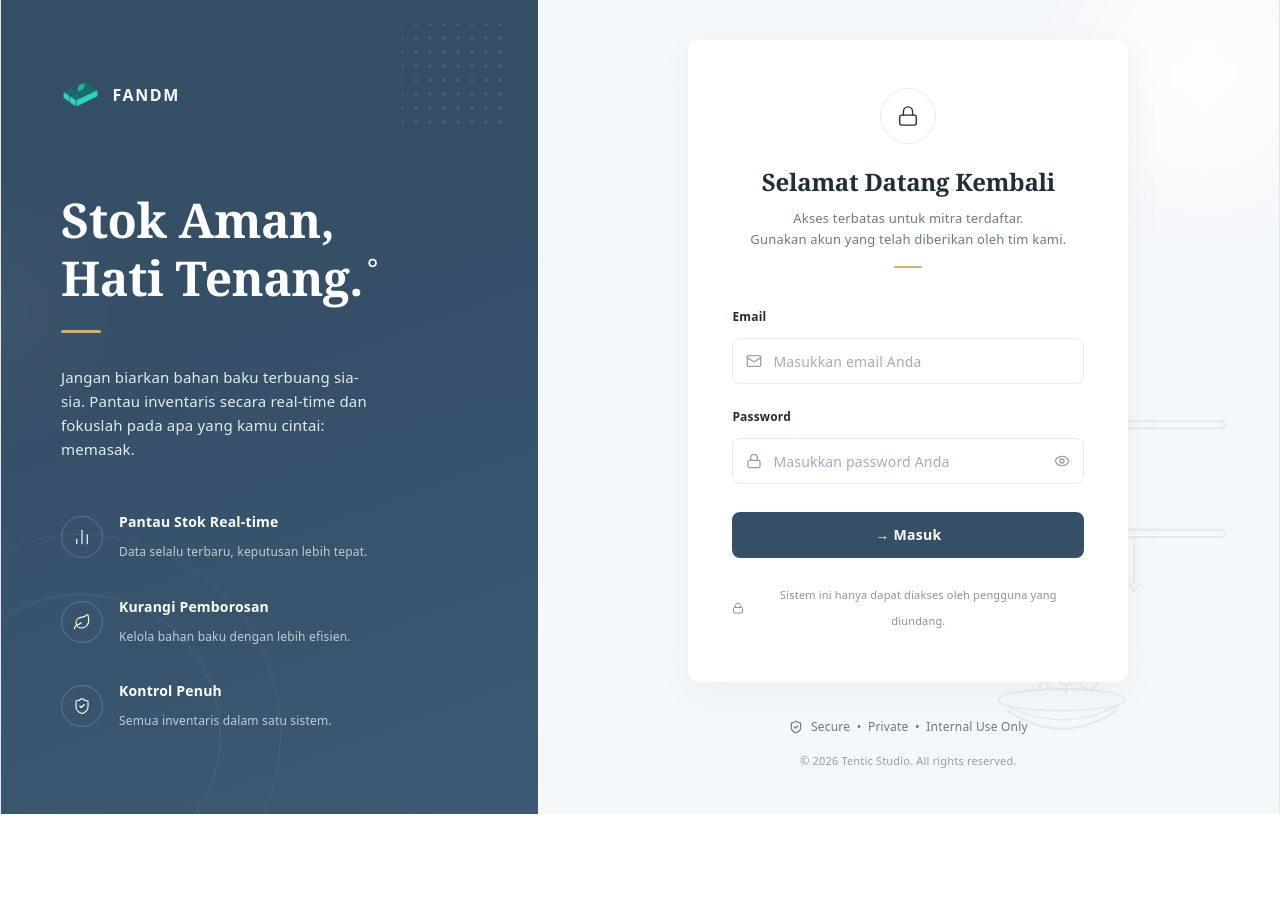
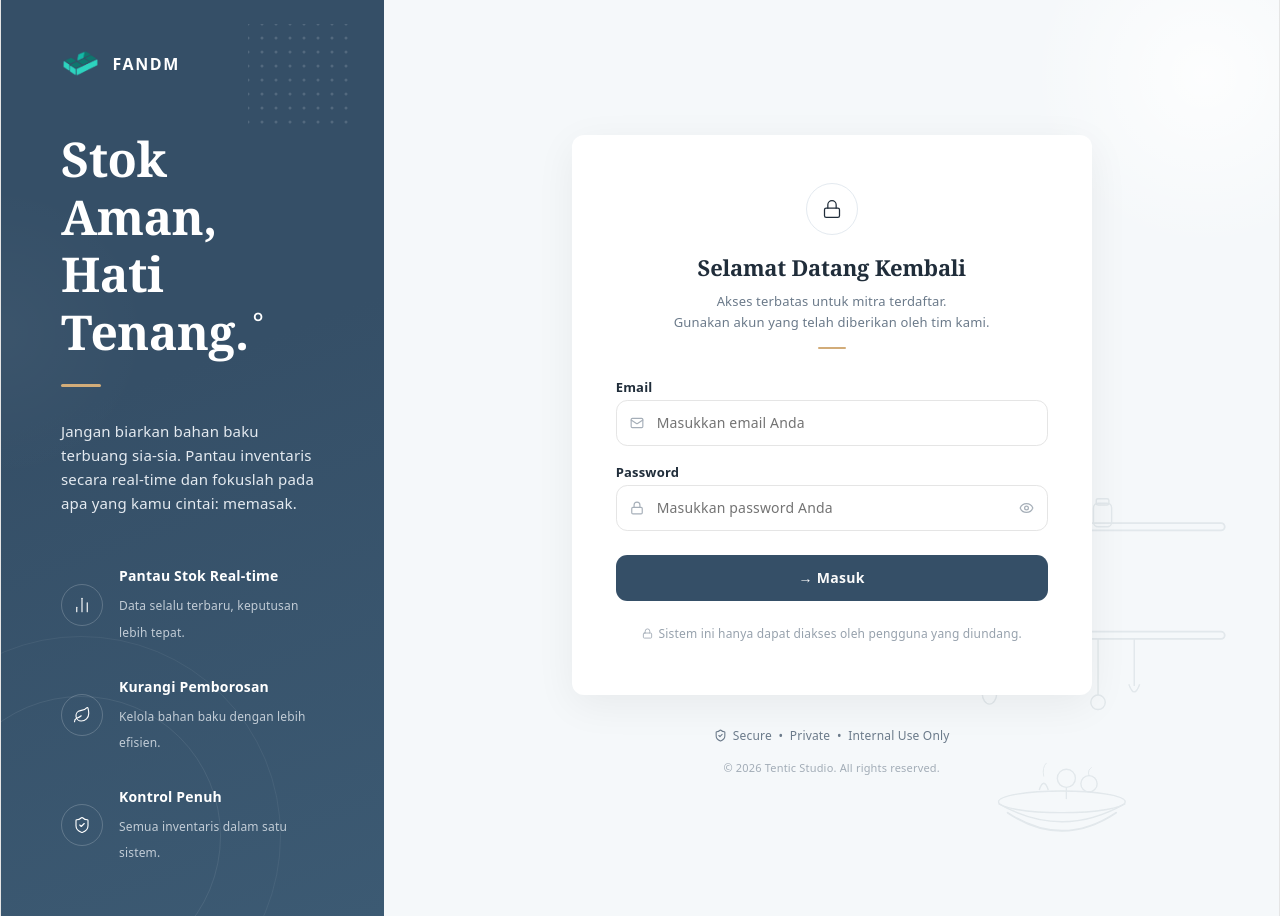
Before and after one commit to Tentic-Studio/TNC-fendm-fe, a React (Vite) app: page /login in a window 1280 px wide. Before the commit the page ends 814 px from the top, so only its background shows below. Built offline with nearby package versions, Linux system fonts and the light colour scheme.

Commit message:
fix : widh layout logi banner and form

```diff
--- a/src/components/auth/AuthBanner.tsx
+++ b/src/components/auth/AuthBanner.tsx
@@ -11,7 +11,7 @@ const features = [
 export function AuthBanner() {
   return (
     <div className="left-panel" style={{
-      width: "42%", minHeight: "100vh",
+      width: "30%", minHeight: "100vh",
       background: "var(--fendm-primary-gradient)",
       display: "flex", flexDirection: "column",
       justifyContent: "space-between", padding: "50px 60px",
--- a/src/components/auth/LoginForm.tsx
+++ b/src/components/auth/LoginForm.tsx
@@ -7,6 +7,9 @@ import { Eye, EyeOff, Lock, Mail, ShieldCheck } from "lucide-react"
 import logo from "@/assets/logo_fandm.png"
 import { useAuthStore } from "@/store/useAuthStore"
 import { ROUTES } from "@/constants/routes"
+import { Input } from "@/components/ui/input"
+import { Button } from "@/components/ui/button"
+import { Label } from "@/components/ui/label"
 import { KitchenWatermark } from "./AuthDecorations"
 
 // ─── Validation Schema ────────────────────────────────────────────────────────
@@ -31,7 +34,7 @@ export function LoginForm() {
   // TODO: Ganti dengan API call ke backend saat sudah ready
   const onSubmit = async (_values: LoginFormValues) => {
     setError("")
-    await new Promise(r => setTimeout(r, 800)) // simulate loading
+    await new Promise(r => setTimeout(r, 800))
     setAuth("dummy-token-fendm", {
       id: "1",
       name: "Admin FANDM",
@@ -46,17 +49,15 @@ export function LoginForm() {
     <div className="right-panel" style={{
       flex: 1, display: "flex", flexDirection: "column",
       alignItems: "center", justifyContent: "center",
-      background: "var(--fendm-bg-light)", position: "relative", overflow: "hidden", padding: "40px 24px",
+      background: "var(--fendm-bg-light)",
+      position: "relative", overflow: "hidden",
+      padding: "40px 24px",
     }}>
-      {/* Kitchen watermark */}
-      <div style={{
-        position: "absolute", right: 0, bottom: 0,
-        width: "380px", height: "460px", pointerEvents: "none", opacity: 0.8,
-      }}>
+
+      {/* ── Decorations ── */}
+      <div style={{ position: "absolute", right: 0, bottom: 0, width: "380px", height: "460px", pointerEvents: "none", opacity: 0.8 }}>
         <KitchenWatermark />
       </div>
-
-      {/* Subtle circle top-right */}
       <div style={{
         position: "absolute", top: "-100px", right: "-100px",
         width: "350px", height: "350px", borderRadius: "50%",
@@ -64,38 +65,37 @@ export function LoginForm() {
         pointerEvents: "none",
       }} />
 
-      {/* Mobile logo */}
-      <div className="mobile-logo" style={{
-        display: "none", alignItems: "center", gap: "10px", marginBottom: "28px",
-      }}>
+      {/* ── Mobile logo ── */}
+      <div className="mobile-logo" style={{ display: "none", alignItems: "center", gap: "10px", marginBottom: "28px" }}>
         <img src={logo} alt="FANDM" style={{ height: "28px" }} />
         <span style={{ color: "var(--fendm-text-dark)", fontWeight: 700, fontSize: "18px", letterSpacing: "0.1em" }}>FANDM</span>
       </div>
 
-      {/* Card */}
+      {/* ── Card ── */}
       <div style={{
         position: "relative", zIndex: 1,
-        width: "100%", maxWidth: "440px",
+        width: "100%", maxWidth: "520px",
         background: "white", borderRadius: "12px",
         padding: "48px 44px",
-        boxShadow: "0 10px 40px rgba(0,0,0,0.04)",
+        boxShadow: "0 10px 40px rgba(0,0,0,0.06)",
       }}>
+
         {/* Lock icon */}
-        <div style={{ display: "flex", justifyContent: "center", marginBottom: "24px" }}>
+        <div style={{ display: "flex", justifyContent: "center", marginBottom: "20px" }}>
           <div style={{
-            width: "56px", height: "56px", borderRadius: "50%",
+            width: "52px", height: "52px", borderRadius: "50%",
             background: "white", border: "1px solid var(--fendm-border)",
             display: "flex", alignItems: "center", justifyContent: "center",
           }}>
-            <Lock size={22} color="var(--fendm-text-dark)" strokeWidth={1.5} />
+            <Lock size={20} color="var(--fendm-text-dark)" strokeWidth={1.5} />
           </div>
         </div>
 
         {/* Title */}
-        <div style={{ textAlign: "center", marginBottom: "36px" }}>
+        <div style={{ textAlign: "center", marginBottom: "32px" }}>
           <h2 style={{
-            color: "var(--fendm-text-dark)", fontSize: "24px", fontWeight: 600,
-            margin: "0 0 12px", fontFamily: "var(--serif)",
+            color: "var(--fendm-text-dark)", fontSize: "22px", fontWeight: 700,
+            margin: "0 0 10px", fontFamily: "var(--serif)",
           }}>
             Selamat Datang Kembali
           </h2>
@@ -103,118 +103,138 @@ export function LoginForm() {
             Akses terbatas untuk mitra terdaftar.<br />
             Gunakan akun yang telah diberikan oleh tim kami.
           </p>
-          <div style={{
-            width: "28px", height: "2px",
-            background: "var(--fendm-accent)", borderRadius: "2px", margin: "16px auto 0",
-          }} />
+          <div style={{ width: "28px", height: "2px", background: "var(--fendm-accent)", borderRadius: "2px", margin: "14px auto 0" }} />
         </div>
 
-        {/* Form */}
-        <form onSubmit={handleSubmit(onSubmit)} style={{ display: "flex", flexDirection: "column", gap: "20px", textAlign: "left" }}>
+        {/* ── Form ── */}
+        <form onSubmit={handleSubmit(onSubmit)} style={{ display: "flex", flexDirection: "column", gap: "20px" }}>
 
           {/* Email */}
-          <div>
-            <label style={{ display: "block", fontSize: "12px", fontWeight: 700, color: "var(--fendm-text-dark)", marginBottom: "8px" }}>
+          <div style={{ display: "flex", flexDirection: "column", gap: "6px" }}>
+            <Label htmlFor="email" style={{ fontSize: "13px", fontWeight: 700, color: "var(--fendm-text-dark)" }}>
               Email
-            </label>
+            </Label>
             <div style={{ position: "relative" }}>
-              <Mail size={16} color="var(--fendm-text-muted)" style={{
-                position: "absolute", left: "14px", top: "50%", transform: "translateY(-50%)",
-                pointerEvents: "none", opacity: 0.7,
-              }} />
-              <input
+              <Mail
+                size={14}
+                style={{
+                  position: "absolute", left: "14px", top: "50%",
+                  transform: "translateY(-50%)", pointerEvents: "none",
+                  color: "var(--fendm-text-muted)", opacity: 0.6,
+                }}
+              />
+              <Input
                 id="email"
                 {...register("email")}
                 type="email"
                 placeholder="Masukkan email Anda"
-                className={`login-input${errors.email ? " error" : ""}`}
+                aria-invalid={!!errors.email}
+                style={{
+                  paddingLeft: "40px", height: "46px",
+                  fontSize: "14px", fontFamily: "inherit",
+                  color: "var(--fendm-text-dark)",
+                }}
               />
             </div>
             {errors.email && (
-              <p style={{ color: "#ef4444", fontSize: "11px", marginTop: "6px" }}>{errors.email.message}</p>
+              <p style={{ fontSize: "11px", color: "#ef4444", margin: 0 }}>{errors.email.message}</p>
             )}
           </div>
 
           {/* Password */}
-          <div>
-            <label style={{ display: "block", fontSize: "12px", fontWeight: 700, color: "var(--fendm-text-dark)", marginBottom: "8px" }}>
+          <div style={{ display: "flex", flexDirection: "column", gap: "6px" }}>
+            <Label htmlFor="password" style={{ fontSize: "13px", fontWeight: 700, color: "var(--fendm-text-dark)" }}>
               Password
-            </label>
+            </Label>
             <div style={{ position: "relative" }}>
-              <Lock size={16} color="var(--fendm-text-muted)" style={{
-                position: "absolute", left: "14px", top: "50%", transform: "translateY(-50%)",
-                pointerEvents: "none", opacity: 0.7,
-              }} />
-              <input
+              <Lock
+                size={14}
+                style={{
+                  position: "absolute", left: "14px", top: "50%",
+                  transform: "translateY(-50%)", pointerEvents: "none",
+                  color: "var(--fendm-text-muted)", opacity: 0.6,
+                }}
+              />
+              <Input
                 id="password"
                 {...register("password")}
                 type={showPw ? "text" : "password"}
                 placeholder="Masukkan password Anda"
-                className={`login-input${errors.password ? " error" : ""}`}
-                style={{ paddingRight: "42px" }}
+                aria-invalid={!!errors.password}
+                style={{
+                  paddingLeft: "40px", paddingRight: "42px", height: "46px",
+                  fontSize: "14px", fontFamily: "inherit",
+                  color: "var(--fendm-text-dark)",
+                }}
               />
               <button
                 type="button"
                 onClick={() => setShowPw(v => !v)}
                 style={{
-                  position: "absolute", right: "14px", top: "50%", transform: "translateY(-50%)",
+                  position: "absolute", right: "14px", top: "50%",
+                  transform: "translateY(-50%)",
                   background: "none", border: "none", cursor: "pointer",
                   color: "var(--fendm-text-muted)", padding: 0,
-                  display: "flex", alignItems: "center", opacity: 0.7,
+                  display: "flex", alignItems: "center", opacity: 0.6,
                 }}
               >
-                {showPw ? <EyeOff size={16} /> : <Eye size={16} />}
+                {showPw ? <EyeOff size={15} /> : <Eye size={15} />}
               </button>
             </div>
             {errors.password && (
-              <p style={{ color: "#ef4444", fontSize: "11px", marginTop: "6px" }}>{errors.password.message}</p>
+              <p style={{ fontSize: "11px", color: "#ef4444", margin: 0 }}>{errors.password.message}</p>
             )}
           </div>
 
           {/* Error state */}
           {error && (
-            <div style={{ background: "#FFEBEE", color: "#C62828", fontSize: 12, padding: "8px 12px", borderRadius: 7 }}>
+            <div style={{ background: "#FFEBEE", color: "#C62828", fontSize: "12px", padding: "8px 12px", borderRadius: "8px" }}>
               {error}
             </div>
           )}
 
           {/* Submit */}
-          <button
+          <Button
             type="submit"
             disabled={isSubmitting}
-            className="submit-btn"
-            style={{ marginTop: "8px" }}
+            style={{
+              height: "46px", width: "100%",
+              background: isSubmitting ? "var(--fendm-primary-dark)" : "var(--fendm-primary)",
+              fontSize: "14px", fontWeight: 600, letterSpacing: "0.3px",
+              marginTop: "4px", transition: "background-color 0.2s",
+            }}
           >
             {isSubmitting ? (
               <>
-                <svg style={{ animation: "spin 0.8s linear infinite" }} width="16" height="16" viewBox="0 0 24 24" fill="none">
+                <svg className="animate-spin" style={{ marginRight: "8px" }} width="16" height="16" viewBox="0 0 24 24" fill="none">
                   <circle cx="12" cy="12" r="10" stroke="rgba(255,255,255,0.3)" strokeWidth="3" />
                   <path d="M12 2a10 10 0 0 1 10 10" stroke="white" strokeWidth="3" strokeLinecap="round" />
                 </svg>
                 Memproses...
               </>
             ) : "→ Masuk"}
-          </button>
+          </Button>
         </form>
 
-        {/* Note */}
-        <div style={{
-          display: "flex", alignItems: "center", justifyContent: "center", gap: "8px", marginTop: "24px",
-        }}>
-          <Lock size={12} color="var(--fendm-text-muted)" style={{ flexShrink: 0, opacity: 0.8 }} />
-          <p style={{ color: "var(--fendm-text-muted)", fontSize: "11px", opacity: 0.8 }}>
+        {/* Note below button */}
+        <div style={{ display: "flex", alignItems: "center", justifyContent: "center", gap: "6px", marginTop: "20px" }}>
+          <Lock size={11} style={{ color: "var(--fendm-text-muted)", opacity: 0.6, flexShrink: 0 }} />
+          <p style={{ fontSize: "12px", color: "var(--fendm-text-muted)", opacity: 0.7, margin: 0 }}>
             Sistem ini hanya dapat diakses oleh pengguna yang diundang.
           </p>
         </div>
       </div>
 
-      {/* Bottom footer */}
-      <div style={{ position: "relative", zIndex: 1, textAlign: "center", marginTop: "32px" }}>
-        <p style={{ color: "var(--fendm-text-muted)", fontSize: "12px", display: "flex", alignItems: "center", justifyContent: "center", gap: "8px", fontWeight: 500 }}>
-          <ShieldCheck size={14} color="var(--fendm-text-muted)" />
-          Secure &nbsp;•&nbsp; Private &nbsp;•&nbsp; Internal Use Only
+      {/* ── Footer (outside card) ── */}
+      <div style={{ position: "relative", zIndex: 1, textAlign: "center", marginTop: "28px" }}>
+        <p style={{
+          display: "flex", alignItems: "center", justifyContent: "center", gap: "6px",
+          fontSize: "12px", fontWeight: 500, color: "var(--fendm-text-muted)", margin: 0,
+        }}>
+          <ShieldCheck size={13} style={{ color: "var(--fendm-text-muted)", flexShrink: 0 }} />
+          <span>Secure &nbsp;•&nbsp; Private &nbsp;•&nbsp; Internal Use Only</span>
         </p>
-        <p style={{ color: "var(--fendm-text-muted)", fontSize: "11px", marginTop: "8px", opacity: 0.7 }}>
+        <p style={{ fontSize: "11px", color: "var(--fendm-text-muted)", opacity: 0.6, marginTop: "6px" }}>
           © 2026 Tentic Studio. All rights reserved.
         </p>
       </div>
--- a/src/pages/LoginPage.tsx
+++ b/src/pages/LoginPage.tsx
@@ -4,36 +4,9 @@ import { ROUTES } from '@/constants/routes'
 import { AuthBanner } from '@/components/auth/AuthBanner'
 import { LoginForm } from '@/components/auth/LoginForm'
 
-// ─── Global styles (dibutuhkan oleh AuthBanner & LoginForm) ──────────────────
+// ─── Global styles (layout responsif — dibutuhkan AuthBanner & LoginForm) ─────
 const loginPageStyles = `
   * { box-sizing: border-box; margin: 0; padding: 0; }
-  @keyframes spin { to { transform: rotate(360deg); } }
-  .login-input {
-    width: 100%; height: 46px;
-    padding: 0 12px 0 40px;
-    font-size: 14px; color: var(--fendm-text-dark);
-    border: 1px solid var(--fendm-border);
-    border-radius: 8px; outline: none;
-    background: white; font-family: inherit;
-    transition: border-color 0.2s, box-shadow 0.2s;
-  }
-  .login-input::placeholder { color: #a0aec0; font-weight: 400; }
-  .login-input:focus {
-    border-color: var(--fendm-primary);
-    box-shadow: 0 0 0 3px rgba(75, 106, 120, 0.1);
-  }
-  .login-input.error { border-color: #ef4444; }
-  .submit-btn {
-    width: 100%; height: 46px;
-    background: var(--fendm-primary);
-    color: white; border: none; border-radius: 8px;
-    font-size: 14px; font-weight: 600; cursor: pointer;
-    font-family: inherit; letter-spacing: 0.3px;
-    display: flex; align-items: center; justify-content: center; gap: 8px;
-    transition: opacity 0.2s, transform 0.1s, background-color 0.2s;
-  }
-  .submit-btn:hover:not(:disabled) { background: var(--fendm-primary-dark); }
-  .submit-btn:disabled { opacity: 0.6; cursor: not-allowed; }
   .left-panel { display: flex; }
   .mobile-logo { display: none; }
   @media (max-width: 1023px) {
```
